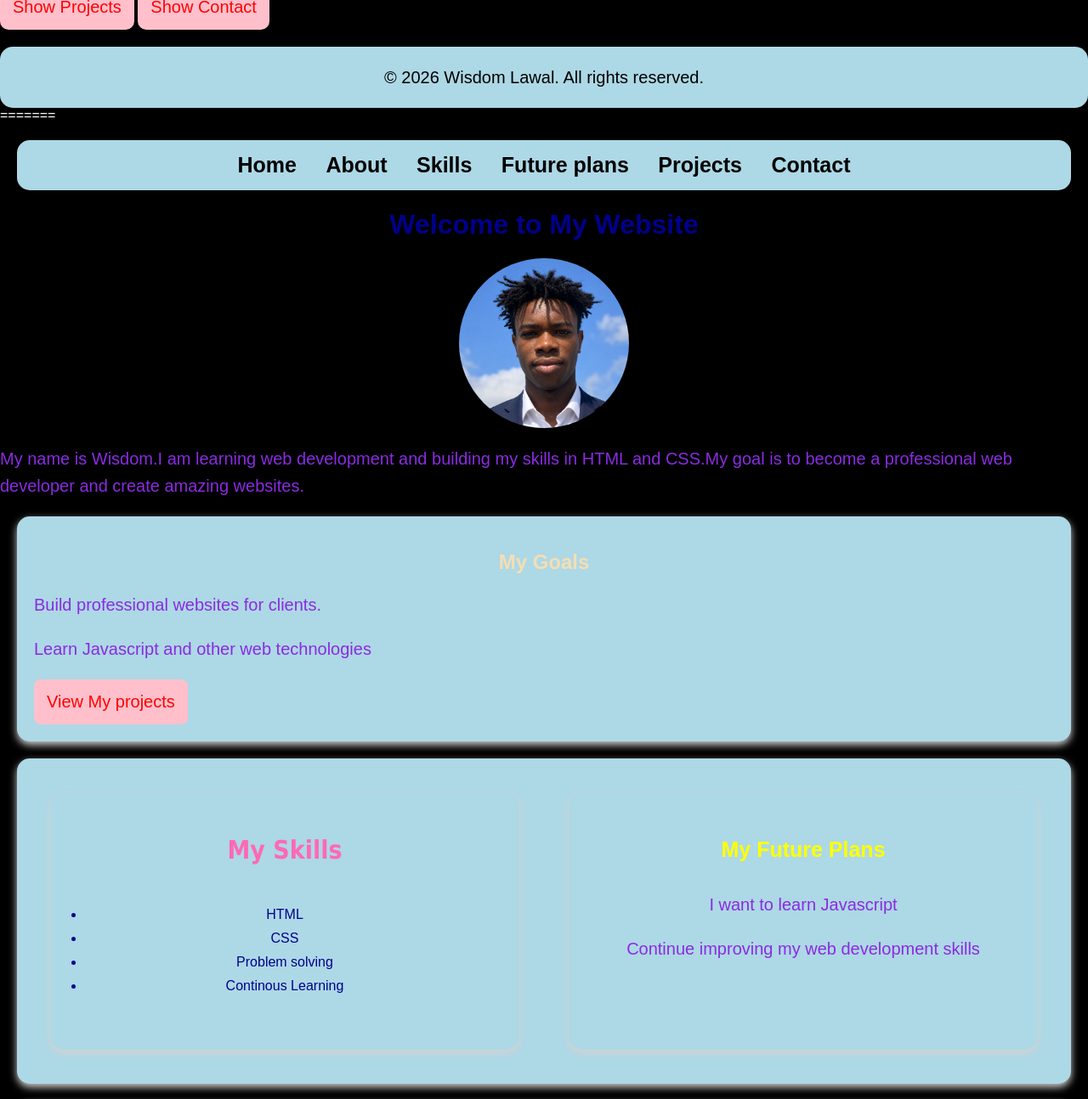
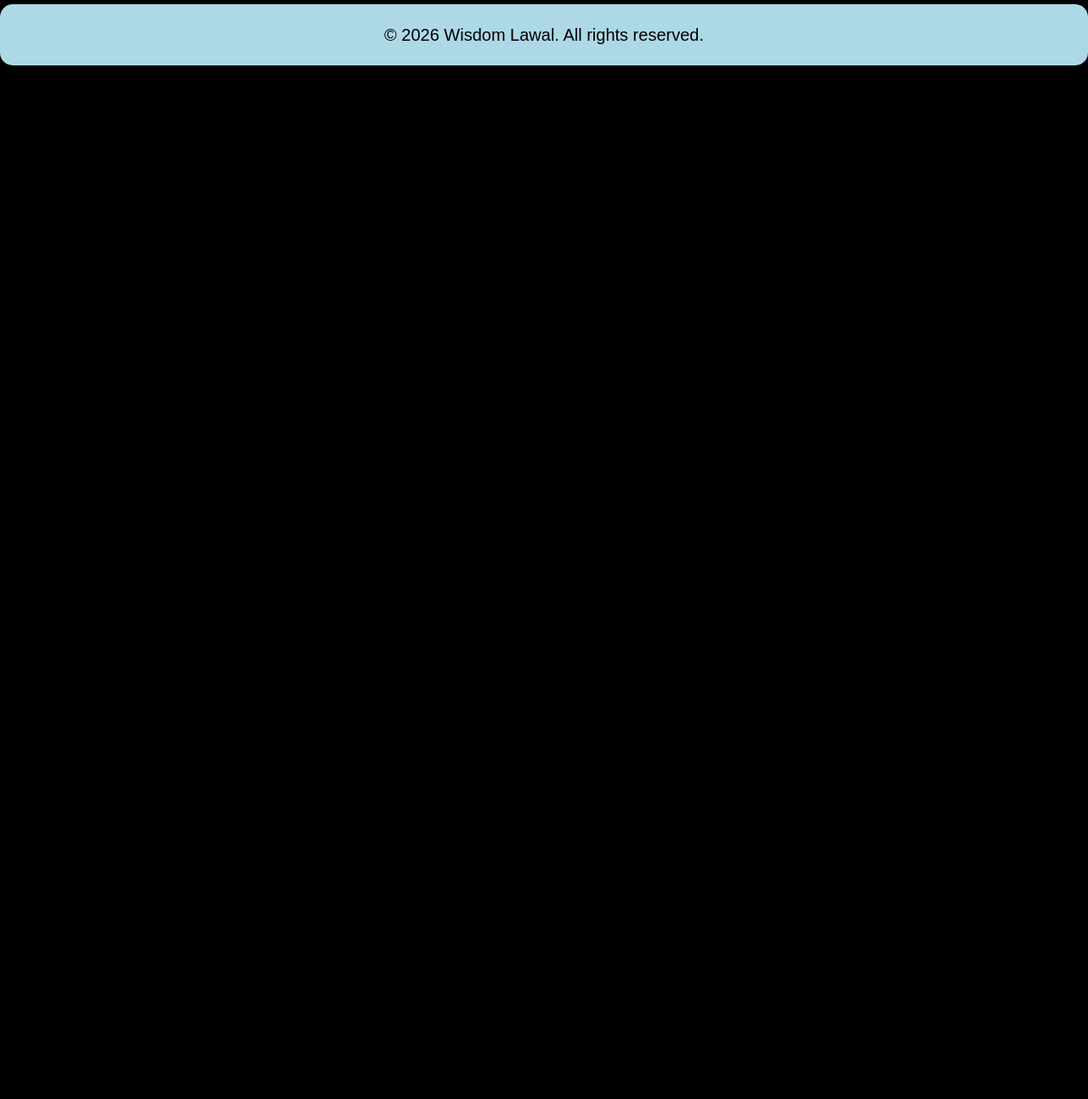
Before and after one commit to wisdom5134/portfolio, a plain HTML site: page index.html in a window 1280 px wide. Shown: the part 1500-2794 px from the top of the page at 85% size. After the commit the page ends 1577 px from the top, so only its background shows below. Drawn offline with Linux system fonts and the light colour scheme.

Commit message:
Resolve merge confflicts

```diff
--- a/index.html
+++ b/index.html
@@ -1,4 +1,3 @@
-<<<<<<< HEAD
 <!DOCTYPE html>
 <html>
 <head>
@@ -175,120 +174,4 @@ Show Projects
 <script src="script.js"></script>
 
 </body>
-=======
-<!DOCTYPE html>
-<html>
-<head>
-    <meta charset="UTF-8">
-    <meta name="viewport" content="width=device-width, initial-scale=1.0">
-    <title>My Website</title>
-    <link rel="stylesheet" href="style.css">
-</head>
-
-<body>
-
-<nav>
-   <a href="#home">Home</a>
-   <a href="#about">About</a>
-   <a href="#skills">Skills</a>
-   <a href="#future-plans">Future plans</a>
-   <a href="#projects">Projects</a>
-   <a href="#contact" >Contact</a>
-</nav>
-
-  <h1 id="home">Welcome to My Website</h1>
-
-  <img src="images/profile.jpg" alt="Profile Picture">
-
-  <p>My name is Wisdom.I am learning web development and building my skills in HTML and CSS.My goal is to become a professional web developer and create amazing websites.</p>
-
- <div id="about">
-
-  <h2>About Me</h2>
-
-    <p>I am passionate about technology and web development.I enjoy learning new skills and improving my knowledge everyday. My goal is to become a professional web developer and build amazing websites. </p>
-
- </div>
-
-
-<div>
-
-    <h2>My Goals</h2>
-
-  <p>Build professional websites for clients. </p>
-
-  <p>Learn Javascript and other web technologies </p>
-
-  <a href="#projects" class="button-link">View My projects</a>
-
-</div>
-
-<div class="flex-container">
-
-  <div id="skills">
-
-   <h3>My Skills</h3>
-
-   <ul>
-     <li> HTML</li>
-     <li> CSS</li>
-     <li>Problem solving</li>
-     <li>Continous Learning </li>
-   </ul>
-
-  </div>
-
-  <div id="future-plans">
-
-   <h4>My Future Plans</h4>
-
-     <P>I want to learn Javascript</P>
-
-     <p>Continue improving  my web development skills</p>
-
-   </div>
-
-</div>
-
-<div id="projects">
-
-  <h2>My Projects</h2>
-   <p>
-      Personal Portfolio Website
-   </p>
-
-   <p>
-    I built this portfolio website using HTML and CSS while learning web development. The website includes a navigation menu, a profile picture, interactive cards, and a contact section.
-</p>
-
-</div>
-
-  <div class="contact" id="contact">
-   <h3>Contact me</h3>
-
-   <p>  Feel free to contact me if you would like to work with me or leearn more about my projects.</p>
-
-   <a href="mailto:wisdomlawal250@gmail.com">
-   wisdomlawal250@gmail.com
-   </a>
-
-   <a href="https://wa.me/2348167677332" target="_blank">
-
-        Chat with me on WhatsApp
-
-</a>
-
-  </div>
-
-  <div class="flex-practice">
-    <div>Box 1</div>
-    <div>Box 2</div>
-</div>
-
-<footer>
-    <p>© 2025 Wisdom Lawal. All rights reserved.</p>
-</footer>
-
-</body>
->>>>>>> 24bcf30306965696ed750d71185cd4c74087c324
 </html>
--- a/style.css
+++ b/style.css
@@ -1,4 +1,3 @@
-<<<<<<< HEAD
 html{
   scroll-behavior: smooth;
 }
@@ -317,195 +316,3 @@ footer p{
     color: black;
     margin: 0;
 }
-
-=======
-body {
-  background-color: lightblue;
-}
-
-h1 {
-  color: darkblue;
-  text-align: center;
-  font-family: Arial;
-}
-
-img{
-    width: 200px;
-    height: 200px;
-    object-fit: cover;
-    border-radius: 50%;
-    display: block;
-    margin: 20px auto;
-}
-
-p {
-  color: green;
-}
-body {
-   background-color: black;
-}
-
-nav{
-    text-align: center;
-    padding: 15px;
-    background-color: lightblue;
-    border-radius: 15px;
-    margin: 20px;
-}
-nav a{
-    text-decoration: none;
-    margin: 15px;
-    color: black;
-    font-weight: bold;
-}
-
-
-h2 {
-     color: wheat;
-     text-align: center;
-}
-p {
-     color:blueviolet;
-     font-size: 20px;
-}
-
-div {
-  border-radius: 15px;
-  padding: 20px;
-  margin: 20px;
-  background-color: lightblue;
-  transition: 0.3s;
-  box-shadow: 0px 4px 10px lightgray;
-}
-
- div:hover{
-     transform: scale(1.02);
- }
-
-ul{
-  background-color: lightblue;
-  padding: 20px;
-}
-
-li{
-  color: darkblue;
-  margin-bottom: 10px;
-}
-
-h3 {
-     color:hotpink ;
-     font-size: 30px;
-     text-align: center;
-     font-family: Tahoma;
-}
-p {
-  color:blueviolet;
-  font-size: 20px;
-}
-h4 {
-  color: yellow;
-  text-align: center;
-  font-size: 25px;
-}
-
-button {
-  background-color: pink;
-  color: red;
-  padding: 15px;
-  border: none;
-  font-size: 20px;
-}
-button:hover {
-  background-color: gold;
-}
-
-.button-link {
-  display: inline-block;
-  background-color: pink;
-  color: red;
-  padding: 15px;
-  border: none;
-  font-size: 20px;
-  text-decoration: none;
-  border-radius: 8px;
-  transition: 0.3s;
-}
-
-.button-link:hover {
-  background-color: gold;
-}
-
-a {
-  color: white;
-  font-size: 25px;
-  text-decoration: none;
-}a:hover {
-  color: purple;
-}
-
-.contact{
-    background-color: lightyellow;
-    border: 2px solid orange;
-    margin: 20px;
-    padding: 20px;
-}
-
-.contact a {
-    display: inline-block;
-    margin-top: 10px;
-    padding: 12px 20px;
-    background-color: #25D366;
-    color: white;
-    text-decoration: none;
-    border-radius: 10px;
-}
-
-.contact a:hover {
-    background-color: #1da851;
-}
-
-.flex-practice{
-    display: flex;
-}
-
-.flex-container{
-    display: flex;
-    gap: 20px;
-    justify-content: center;
-}
-
-.flex-container div{
-     flex: 1;
-}
-
-@media (max-width: 768px) {
-
-   .flex-container {
-        flex-direction: column;
-   }
-
-}
-
-#projects {
-  text-align: center;
-}
-
-#skills,
-#future-plans{
-   text-align: center;
-}
-
-footer{
-    text-align: center;
-    padding: 20px;
-    margin-top: 20px;
-    background-color: lightblue;
-    border-radius: 15px;
-}
-
-footer p{
-    color: black;
-    margin: 0;
-}
-
->>>>>>> 24bcf30306965696ed750d71185cd4c74087c324
```
